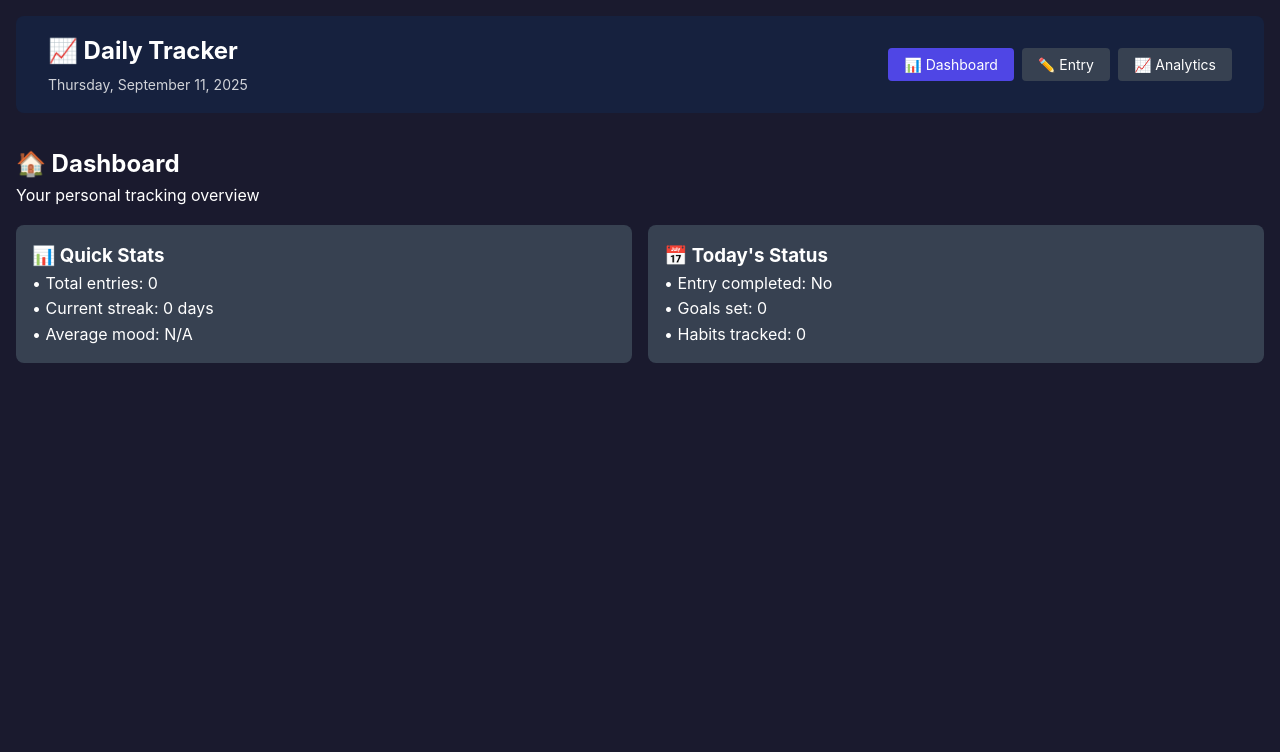
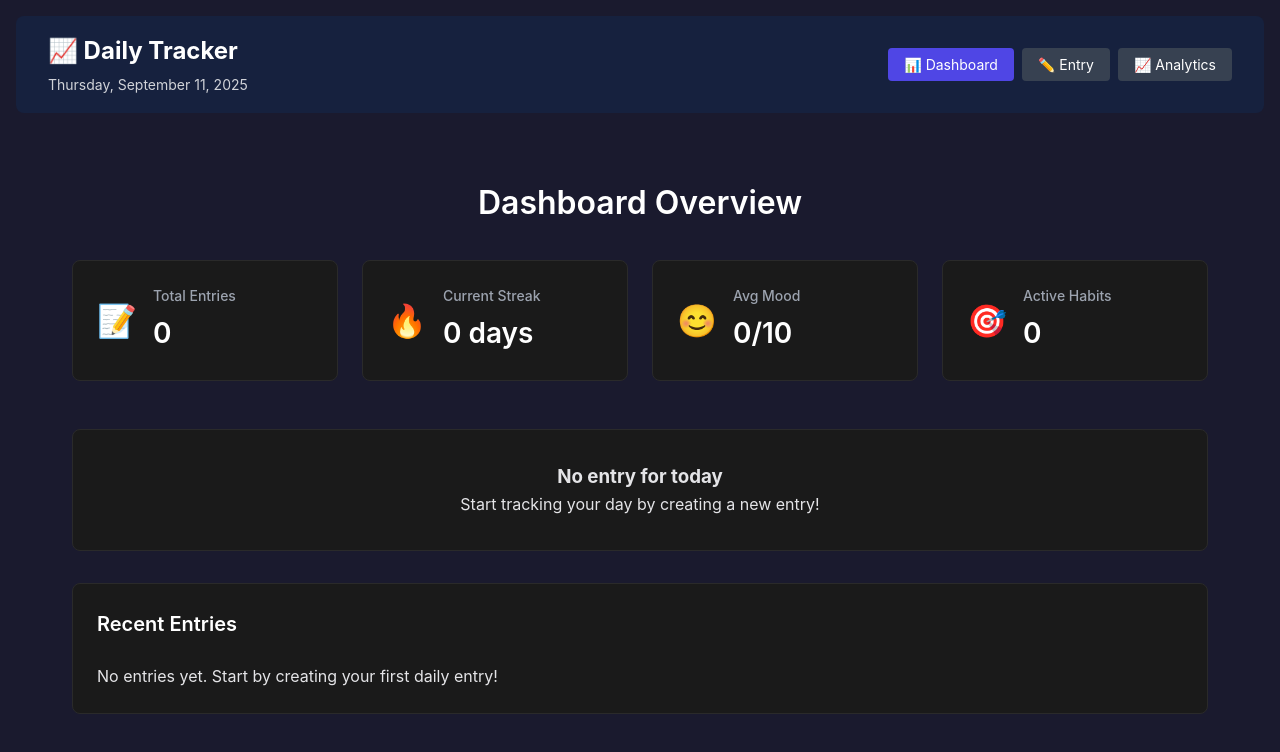
Before and after one commit to swedhan-shetty/tracker, a React (Create React App) app: page / in a window 1280 px wide. Shown: the top 752 px of the page. Built offline with nearby package versions, Linux system fonts and the light colour scheme; the HTML template or start-up script is replaced by a standard one.

Commit message:
RESTORE: Full Daily Tracker functionality with localStorage persistence

```diff
--- a/src/App.tsx
+++ b/src/App.tsx
@@ -1,5 +1,8 @@
-import React, { useState } from 'react';
+import React, { useState, useEffect } from 'react';
 import './App.css';
+import { DailyEntry, Habit } from './types';
+import Dashboard from './components/Dashboard';
+import DailyEntryForm from './components/DailyEntryForm';
 
 // Simple Header component without DatabaseService dependency
 const SimpleHeader: React.FC<{
@@ -76,7 +79,58 @@ const SimpleHeader: React.FC<{
 };
 
 function App() {
+  const [entries, setEntries] = useState<DailyEntry[]>([]);
+  const [habits, setHabits] = useState<Habit[]>([]);
   const [currentView, setCurrentView] = useState<'dashboard' | 'entry' | 'analytics'>('dashboard');
+
+  // Load data from localStorage on startup
+  useEffect(() => {
+    try {
+      const savedEntries = localStorage.getItem('dailyEntries');
+      const savedHabits = localStorage.getItem('habits');
+
+      if (savedEntries) {
+        setEntries(JSON.parse(savedEntries));
+      }
+
+      if (savedHabits) {
+        setHabits(JSON.parse(savedHabits));
+      }
+    } catch (err) {
+      console.error('Error loading data:', err);
+    }
+  }, []);
+
+  // Save entries to localStorage when they change
+  useEffect(() => {
+    if (entries.length > 0) {
+      localStorage.setItem('dailyEntries', JSON.stringify(entries));
+    }
+  }, [entries]);
+
+  // Save habits to localStorage when they change
+  useEffect(() => {
+    if (habits.length > 0) {
+      localStorage.setItem('habits', JSON.stringify(habits));
+    }
+  }, [habits]);
+
+  const addEntry = (entry: DailyEntry) => {
+    const newEntries = [...entries, entry];
+    setEntries(newEntries);
+  };
+
+  const updateEntry = (updatedEntry: DailyEntry) => {
+    const newEntries = entries.map(entry =>
+      entry.id === updatedEntry.id ? updatedEntry : entry
+    );
+    setEntries(newEntries);
+  };
+
+  const getTodaysEntry = (): DailyEntry | undefined => {
+    const today = new Date().toISOString().split('T')[0];
+    return entries.find(entry => entry.date === today);
+  };
 
   return (
     <div className="App" style={{
@@ -87,68 +141,32 @@ function App() {
     }}>
       <SimpleHeader currentView={currentView} onViewChange={setCurrentView} />
 
-      <main>
+      <main className="main-content">
         {currentView === 'dashboard' && (
-          <div>
-            <h2>🏠 Dashboard</h2>
-            <p>Your personal tracking overview</p>
-            <div style={{
-              display: 'grid',
-              gridTemplateColumns: 'repeat(auto-fit, minmax(250px, 1fr))',
-              gap: '1rem',
-              marginTop: '1rem'
-            }}>
-              <div style={{ backgroundColor: '#374151', padding: '1rem', borderRadius: '0.5rem' }}>
-                <h3>📊 Quick Stats</h3>
-                <p>• Total entries: 0</p>
-                <p>• Current streak: 0 days</p>
-                <p>• Average mood: N/A</p>
-              </div>
-              <div style={{ backgroundColor: '#374151', padding: '1rem', borderRadius: '0.5rem' }}>
-                <h3>📅 Today's Status</h3>
-                <p>• Entry completed: No</p>
-                <p>• Goals set: 0</p>
-                <p>• Habits tracked: 0</p>
-              </div>
-            </div>
-          </div>
+          <Dashboard
+            entries={entries}
+            habits={habits}
+            todaysEntry={getTodaysEntry()}
+          />
         )}
 
         {currentView === 'entry' && (
-          <div>
-            <h2>✍️ Daily Entry</h2>
-            <p>Track your daily metrics and progress</p>
-            <div style={{
-              backgroundColor: '#374151',
-              padding: '1.5rem',
-              borderRadius: '0.5rem',
-              marginTop: '1rem'
-            }}>
-              <h3>Today's Entry Form</h3>
-              <p style={{ marginBottom: '1rem' }}>This is where you would track:</p>
-              <ul style={{ listStyle: 'none', padding: 0 }}>
-                <li style={{ marginBottom: '0.5rem' }}>😊 Mood (1-10 scale)</li>
-                <li style={{ marginBottom: '0.5rem' }}>⚡ Energy level (1-10 scale)</li>
-                <li style={{ marginBottom: '0.5rem' }}>🎥 Productivity (1-10 scale)</li>
-                <li style={{ marginBottom: '0.5rem' }}>😴 Sleep hours</li>
-                <li style={{ marginBottom: '0.5rem' }}>🏃 Exercise minutes</li>
-                <li style={{ marginBottom: '0.5rem' }}>🎢 Daily goals</li>
-                <li style={{ marginBottom: '0.5rem' }}>✅ Habits checklist</li>
-              </ul>
-            </div>
-          </div>
+          <DailyEntryForm
+            habits={habits}
+            existingEntry={getTodaysEntry()}
+            onSave={getTodaysEntry() ? updateEntry : addEntry}
+          />
         )}
 
         {currentView === 'analytics' && (
-          <div>
+          <div style={{ padding: '2rem', textAlign: 'center', color: 'white' }}>
             <h2>📈 Analytics</h2>
             <p>Visualize your progress and trends over time</p>
             <div style={{
               backgroundColor: '#374151',
               padding: '1.5rem',
               borderRadius: '0.5rem',
-              marginTop: '1rem',
-              textAlign: 'center'
+              marginTop: '1rem'
             }}>
               <h3>Coming Soon!</h3>
               <p>Analytics dashboard will include:</p>
```
